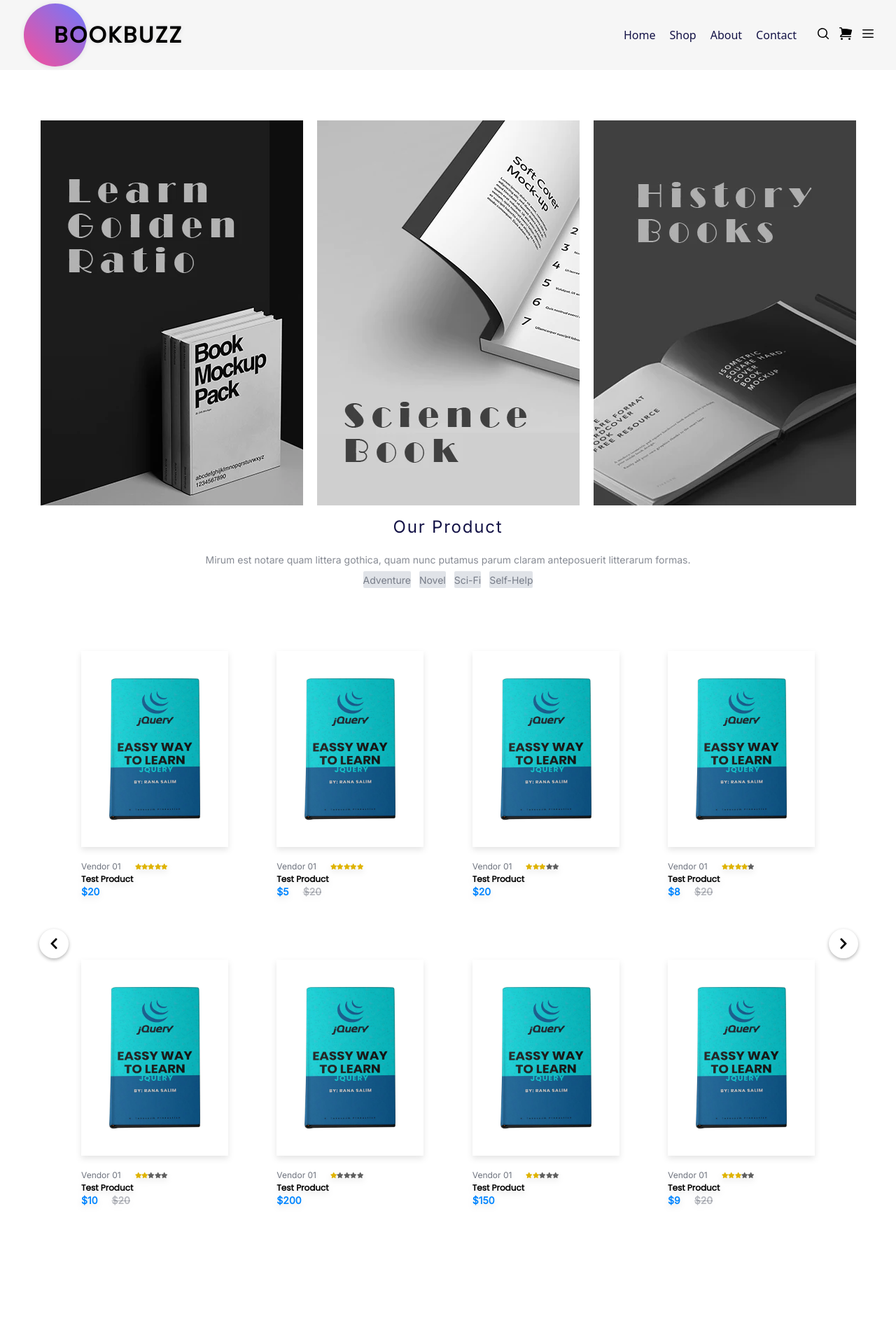
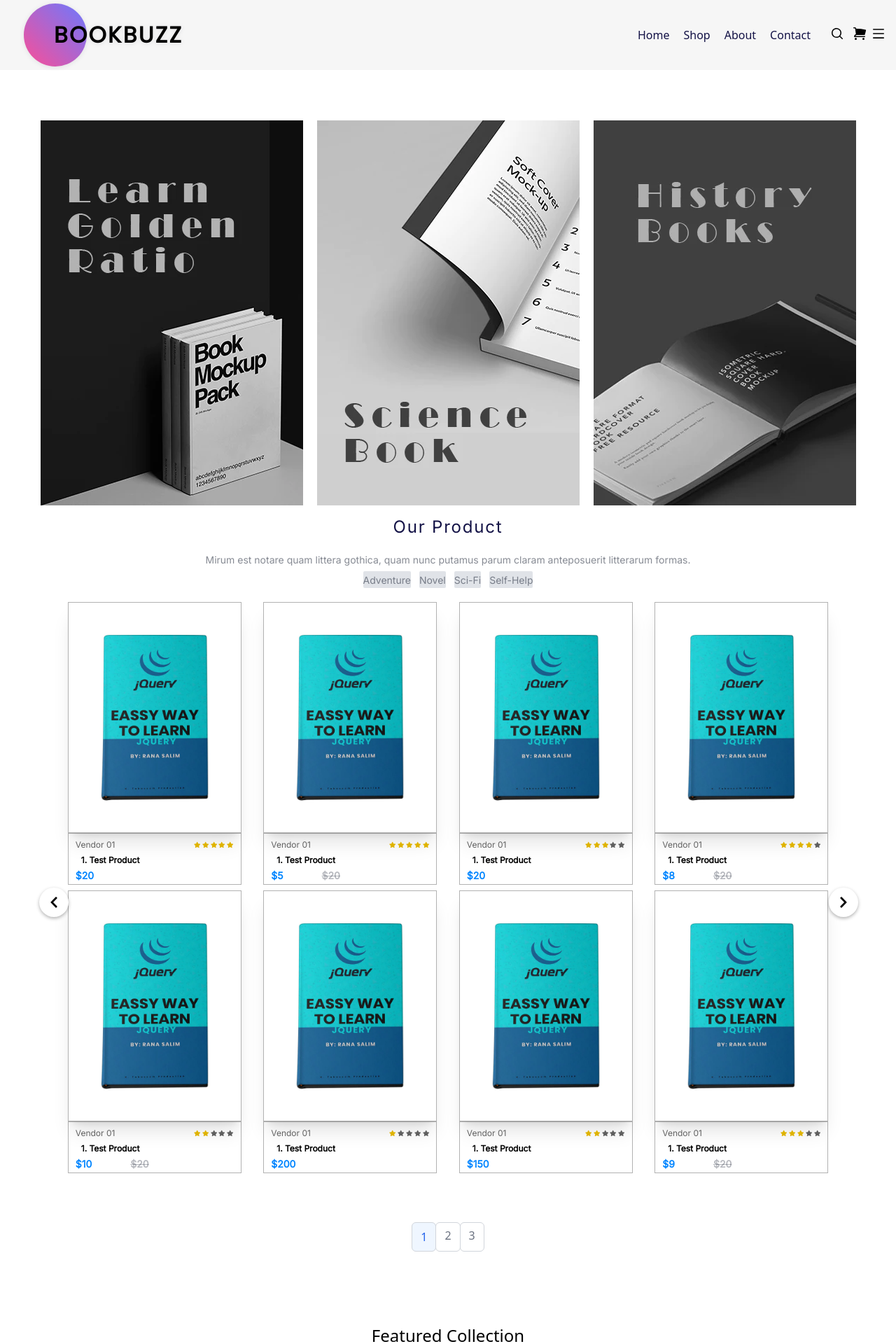
Before and after one commit to ardy-yusuf-wibawa/React-Bookbuzz, a React (Create React App) app: page / in a window 1280 px wide. Shown: the top 1920 px of the page at 70% size. Built offline with nearby package versions, Linux system fonts and the light colour scheme.

Commit message:
finishing for persentation part 2

```diff
--- a/package.json
+++ b/package.json
@@ -15,6 +15,7 @@
     "@types/node": "^16.18.16",
     "@types/react": "^18.0.28",
     "@types/react-dom": "^18.0.11",
+    "axios": "^1.3.4",
     "feather-icons-react": "^0.6.2",
     "react": "^18.2.0",
     "react-dom": "^18.2.0",
--- a/src/Data.json
+++ b/src/Data.json
@@ -3,14 +3,14 @@
     "name": "Vendor 01",
     "img": "./img-book.png",
     "rating": 5,
-    "nameProduct": "Test Product",
+    "nameProduct": "1. Test Product",
     "price": 20
   },
   {
     "name": "Vendor 01",
     "img": "./img-book.png",
     "rating": 5,
-    "nameProduct": "Test Product",
+    "nameProduct": "1. Test Product",
     "price": 5,
     "discountPrice": 20
   },
@@ -18,14 +18,14 @@
     "name": "Vendor 01",
     "img": "./img-book.png",
     "rating": 3,
-    "nameProduct": "Test Product",
+    "nameProduct": "1. Test Product",
     "price": 20
   },
   {
     "name": "Vendor 01",
     "img": "./img-book.png",
     "rating": 4,
-    "nameProduct": "Test Product",
+    "nameProduct": "1. Test Product",
     "price": 8,
     "discountPrice": 20
   },
@@ -33,7 +33,7 @@
     "name": "Vendor 01",
     "img": "./img-book.png",
     "rating": 2,
-    "nameProduct": "Test Product",
+    "nameProduct": "1. Test Product",
     "price": 10,
     "discountPrice": 20
   },
@@ -41,21 +41,21 @@
     "name": "Vendor 01",
     "img": "./img-book.png",
     "rating": 1,
-    "nameProduct": "Test Product",
+    "nameProduct": "1. Test Product",
     "price": 200
   },
   {
     "name": "Vendor 01",
     "img": "./img-book.png",
     "rating": 2,
-    "nameProduct": "Test Product",
+    "nameProduct": "1. Test Product",
     "price": 150
   },
   {
     "name": "Vendor 01",
     "img": "./img-book.png",
     "rating": 3,
-    "nameProduct": "Test Product",
+    "nameProduct": "1. Test Product",
     "price": 9,
     "discountPrice": 20
   },
@@ -63,7 +63,7 @@
     "name": "Vendor 01",
     "img": "./img-book.png",
     "rating": 4,
-    "nameProduct": "Test Product",
+    "nameProduct": "1. Test Product",
     "price": 7,
     "discountPrice": 20
   },
@@ -71,14 +71,14 @@
     "name": "Vendor 01",
     "img": "./img-book.png",
     "rating": 5,
-    "nameProduct": "Test Product",
+    "nameProduct": "1. Test Product",
     "price": 20
   },
   {
     "name": "Vendor 01",
     "img": "./img-book.png",
     "rating": 2,
-    "nameProduct": "Test Product",
+    "nameProduct": "1. Test Product",
     "price": 12,
     "discountPrice": 20
   },
@@ -86,14 +86,14 @@
     "name": "Vendor 01",
     "img": "./img-book.png",
     "rating": 3,
-    "nameProduct": "Test Product",
+    "nameProduct": "1. Test Product",
     "price": 28
   },
   {
     "name": "Vendor 01",
     "img": "./img-book.png",
     "rating": 4,
-    "nameProduct": "Test Product",
+    "nameProduct": "1. Test Product",
     "price": 17,
     "discountPrice": 20
   },
@@ -101,7 +101,7 @@
     "name": "Vendor 01",
     "img": "./img-book.png",
     "rating": 5,
-    "nameProduct": "Test Product",
+    "nameProduct": "1. Test Product",
     "price": 5,
     "discountPrice": 20
   },
@@ -109,14 +109,14 @@
     "name": "Vendor 01",
     "img": "./img-book.png",
     "rating": 1,
-    "nameProduct": "Test Product",
+    "nameProduct": "1. Test Product",
     "price": 20
   },
   {
     "name": "Vendor 01",
     "img": "./img-book.png",
     "rating": 2,
-    "nameProduct": "Test Product",
+    "nameProduct": "1. Test Product",
     "price": 12,
     "discountPrice": 20
   },
@@ -124,14 +124,14 @@
     "name": "Vendor 01",
     "img": "./img-book.png",
     "rating": 2,
-    "nameProduct": "Test Product",
+    "nameProduct": "1. Test Product",
     "price": 20
   },
   {
     "name": "Vendor 01",
     "img": "./img-book.png",
     "rating": 1,
-    "nameProduct": "Test Product",
+    "nameProduct": "1. Test Product",
     "price": 10,
     "discountPrice": 20
   },
@@ -139,7 +139,7 @@
     "name": "Vendor 01",
     "img": "./img-book.png",
     "rating": 3,
-    "nameProduct": "Test Product",
+    "nameProduct": "1. Test Product",
     "price": 15,
     "discountPrice": 20
   },
@@ -147,7 +147,7 @@
     "name": "Vendor 01",
     "img": "./img-book.png",
     "rating": 2,
-    "nameProduct": "Test Product",
+    "nameProduct": "1. Test Product",
     "price": 13,
     "discountPrice": 20
   },
@@ -155,14 +155,14 @@
     "name": "Vendor 01",
     "img": "./img-book.png",
     "rating": 1,
-    "nameProduct": "Test Product",
+    "nameProduct": "1. Test Product",
     "price": 20
   },
   {
     "name": "Vendor 01",
     "img": "./img-book.png",
     "rating": 2,
-    "nameProduct": "Test Product",
+    "nameProduct": "1. Test Product",
     "price": 10,
     "discountPrice": 20
   },
@@ -170,7 +170,7 @@
     "name": "Vendor 01",
     "img": "./img-book.png",
     "rating": 1,
-    "nameProduct": "Test Product",
+    "nameProduct": "1. Test Product",
     "price": 20
   }
 ]
--- a/src/components/featuredProductWrapper.tsx
+++ b/src/components/featuredProductWrapper.tsx
@@ -17,11 +17,11 @@
           </p>
         </div>
 
-        <div className='flex flex-wrap gap-[30px] mx-[179px] mb-[106px] '>
+        <div className='flex flex-wrap gap-[30px] mx-[179px] mb-[106px] items-center justify-center '>
           {List.map((v, i) => {
             return (
               <Product
-                key={i}
+              key={i}
                 name={v.name}
                 category={v.category}
                 price={v.price}
--- a/src/components/lib/contentData.tsx
+++ b/src/components/lib/contentData.tsx
@@ -18,24 +18,28 @@
 }: ProductProps): JSX.Element => {
   return (
     <>
-      <div className='py-[30px] sm:px-5 sm:mb-0 sm:h-auto flex sm:justify-between justify-center flex-col h-[35vw] px-4 drop-shadow-[0_4px_4px_rgba(0,0,0,0.1)]'>
+      <div className='sm:h-auto flex justify-center items-center flex-col h-[35vw] w-full'>
+        <div className='items-center flex justify-center'>
           <img
             alt={nameProduct}
             src={img}
-          width='248'
-          height='298'
-          className='sm:w-full h-auto sm:mb-5 w-[60%] mb-2.5 items-center'
+            className='shadow-xl items-center h-auto max-w-[248px] w-full border border-[rgba(0,0,0,0.3)]'
           />
-        <div className='flex'>
-          <a className='font-normal font-inter sm:text-[12px] text-[10px] text-slate-900/60 leading-4 pr-[20px]'>
+        </div>
+        <div className='border border-[rgba(0,0,0,0.3)] pt-2 px-[10px] max-w-[248px] w-full '>
+          <div className='flex justify-between'>
+            <a className='font-normal font-inter sm:text-[12px] text-[10px] text-[#000000]/60 leading-4'>
               {name}
             </a>
+            <div className='flex gap-[2.5px]'>
               {Array.from(Array(5), (_, i) => (
                 <svg
                   key={i}
                   stroke='#DFB300'
                   fill={
-                i < rating ? '#DFB300' : '#5F5F5F'
+                    i < rating
+                      ? '#DFB300'
+                      : '#5F5F5F'
                   }
                   strokeWidth='0'
                   viewBox='0 0 576 512'
@@ -46,11 +50,12 @@
                 </svg>
               ))}
             </div>
+          </div>
 
-        <span className='font-bold font-poppins sm:text-[12px] text-[10px] leading-5'>
+          <span className='font-extrabold p-2 font-inter  sm:text-[12px] text-[10px] leading-5'>
             {nameProduct}
           </span>
-        <div className='gap-5 flex'>
+          <div className='py-1 gap-[55px] flex'>
             <span className='font-bold font-inter sm:text-[14px] text-[10px] leading-4 text-[#0085FF]'>
               ${price}
             </span>
@@ -65,6 +70,7 @@
             )}
           </div>
         </div>
+      </div>
     </>
   )
 }
--- /dev/null
+++ b/src/components/lib/hamburgerBar.tsx
@@ -0,0 +1,159 @@
+import React, {
+  useState,
+  useEffect,
+  useRef
+} from 'react'
+
+import { Link } from 'react-router-dom'
+
+const HamburgerBar = (): React.ReactElement => {
+  const buttonRef =
+    useRef<HTMLButtonElement>(null)
+  const [isOpen, setIsOpen] = useState(false)
+
+  useEffect(() => {
+    const handleClickOutside = (
+      event: MouseEvent
+    ): void => {
+      if (
+        buttonRef.current != null &&
+        'contains' in buttonRef.current &&
+        !buttonRef.current.contains(
+          event.target as Node
+        )
+      ) {
+        setIsOpen(false)
+      }
+    }
+
+    window.addEventListener(
+      'click',
+      handleClickOutside
+    )
+    return () => {
+      window.removeEventListener(
+        'click',
+        handleClickOutside
+      )
+    }
+  }, [buttonRef])
+
+  const handleToggle = (): void => {
+    setIsOpen(!isOpen)
+  }
+
+  return (
+    <div>
+      <div className='block absolute right-[15px] '>
+        <button
+          className='flex navbar-burger'
+          onClick={handleToggle}
+          ref={buttonRef}>
+          <svg
+            className='text-xl  '
+            stroke='#ff2800'
+            fill='#000000'
+            strokeWidth='0'
+            viewBox='0 0 1024 1024'
+            height='1em'
+            width='1em'
+            xmlns='http://www.w3.org/2000/svg'>
+            <path
+              d='M904 160H120c-4.4 0-8 3.6-8 8v64c0 4.4 3.6 8 8 8h784c4.4 0 8-3.6 8-8v-64c0-4.4-3.6-8-8-8zm0
+                              624H120c-4.4 0-8 3.6-8 8v64c0 4.4 3.6 8 8 8h784c4.4 0 8-3.6 8-8v-64c0-4.4-3.6-8-8-8zm0-312H120c-4.4 0-8
+                              3.6-8 8v64c0 4.4 3.6 8 8 8h784c4.4 0 8-3.6 8-8v-64c0-4.4-3.6-8-8-8z'></path>
+          </svg>
+        </button>
+      </div>
+
+      <div>
+        <div
+          className={`navbar-menu relative  ${
+            isOpen ? '' : 'hidden'
+          }`}>
+          <div className='navbar-backdrop fixed inset-0 bg-slate-800 opacity-25'></div>
+          <nav className='z-[9999] fixed top-0 left-0 bottom-0 flex flex-col w-5/6 max-w-sm py-6 px-6 bg-white border-r overflow-y-auto'>
+            <div className='flex items-center mb-8'>
+              <Link
+                to='#'
+                className='mr-auto'>
+                <span>BOOKBUZZ</span>
+              </Link>
+
+              <button
+                className='navbar-close'
+                onClick={handleToggle}>
+                <svg
+                  className='h-6 w-6 cursor-pointer text-rose-800'
+                  xmlns='http://www.w3.org/2000/svg'
+                  fill='none'
+                  viewBox='0 0 24 24'
+                  stroke='currentColor'>
+                  <path
+                    strokeLinecap='round'
+                    strokeLinejoin='round'
+                    strokeWidth='2'
+                    d='M6 18L18 6M6 6l12 12'></path>
+                </svg>
+              </button>
+            </div>
+            <div>
+              <ul>
+                <li className='mb-1'>
+                  <Link
+                    to='/signup'
+                    className='block p-4 text-sm font-semibold text-red-400
+                                  hover:bg-red-50 hover:text-red-600 rounded'>
+                    Sign Up
+                  </Link>
+                </li>
+                <li className='mb-1'>
+                  <Link
+                    to='/login'
+                    className='block p-4 text-sm font-semibold text-red-400
+                                  hover:bg-red-50 hover:text-red-600 rounded'>
+                    Login
+                  </Link>
+                </li>
+                <li className='mb-1'>
+                  <Link
+                    to='/'
+                    className='block p-4 text-sm font-semibold text-red-400
+                                  hover:bg-red-50 hover:text-red-600 rounded'>
+                    Home
+                  </Link>
+                </li>
+                <li className='mb-1'>
+                  <Link
+                    to='/'
+                    className='block p-4 text-sm font-semibold text-red-400
+                                  hover:bg-red-50 hover:text-red-600 rounded'>
+                    Shop
+                  </Link>
+                </li>
+                <li className='mb-1'>
+                  <Link
+                    to='/about'
+                    className='block p-4 text-sm font-semibold text-red-400
+                                  hover:bg-red-50 hover:text-red-600 rounded'>
+                    About
+                  </Link>
+                </li>
+                <li className='mb-1'>
+                  <Link
+                    to='/contact'
+                    className='block p-4 text-sm font-semibold text-red-400
+                                  hover:bg-red-50 hover:text-red-600 rounded'>
+                    Contact
+                  </Link>
+                </li>
+              </ul>
+            </div>
+          </nav>
+        </div>
+      </div>
+    </div>
+  )
+}
+
+export default HamburgerBar
--- /dev/null
+++ b/src/components/lib/pagination.tsx
@@ -0,0 +1,45 @@
+import React from 'react'
+
+interface Props {
+  currentPage: number
+  totalPages: number
+  onPageChange: (pageNumber: number) => void
+}
+
+function Pagination({
+  currentPage,
+  totalPages,
+  onPageChange
+}: Props): React.ReactElement {
+  const pageNumbers = Array.from(
+    { length: totalPages },
+    (_, i) => i + 1
+  )
+
+  const handlePageClick = (
+    pageNumber: number
+  ): void => {
+    onPageChange(pageNumber)
+  }
+
+  return (
+    <ul className='inline-flex -space-x-px'>
+      {pageNumbers.map((pageNumber) => (
+        <li
+          key={pageNumber}
+          className={`px-3 py-2 rounded-md cursor-pointer ${
+            pageNumber === currentPage
+              ? ' text-blue-600 border border-gray-300 bg-blue-50 hover:bg-blue-100 hover:text-blue-700  '
+              : ' leading-tight text-gray-500 bg-white border border-gray-300 hover:bg-gray-100 hover:text-gray-700 '
+          }`}
+          onClick={() => {
+            handlePageClick(pageNumber)
+          }}>
+          {pageNumber}
+        </li>
+      ))}
+    </ul>
+  )
+}
+
+export default Pagination
--- a/src/components/navBar.tsx
+++ b/src/components/navBar.tsx
@@ -2,6 +2,7 @@
 import { Link } from 'react-router-dom'
 import '@fontsource/montserrat-alternates/900-italic.css'
 import '@fontsource/poppins'
+import HamburgerBar from './lib/hamburgerBar'
 
 function NavBar(): React.ReactElement {
   return (
@@ -71,21 +72,7 @@
               <path d='M1 1.75A.75.75 0 011.75 1h1.628a1.75 1.75 0 011.734 1.51L5.18 3a65.25 65.25 0 0113.36 1.412.75.75 0 01.58.875 48.645 48.645 0 01-1.618 6.2.75.75 0 01-.712.513H6a2.503 2.503 0 00-2.292 1.5H17.25a.75.75 0 010 1.5H2.76a.75.75 0 01-.748-.807 4.002 4.002 0 012.716-3.486L3.626 2.716a.25.25 0 00-.248-.216H1.75A.75.75 0 011 1.75zM6 17.5a1.5 1.5 0 11-3 0 1.5 1.5 0 013 0zM15.5 19a1.5 1.5 0 100-3 1.5 1.5 0 000 3z' />
             </svg>
           </Link>
-          <Link
-            to='#'
-            id='hamburger-menu'>
-            <svg
-              xmlns='http://www.w3.org/2000/svg'
-              viewBox='0 0 20 20'
-              fill='currentColor'
-              className='w-5 h-5'>
-              <path
-                fillRule='evenodd'
-                d='M2 4.75A.75.75 0 012.75 4h14.5a.75.75 0 010 1.5H2.75A.75.75 0 012 4.75zM2 10a.75.75 0 01.75-.75h14.5a.75.75 0 010 1.5H2.75A.75.75 0 012 10zm0 5.25a.75.75 0 01.75-.75h14.5a.75.75 0 010 1.5H2.75a.75.75 0 01-.75-.75z'
-                clipRule='evenodd'
-              />
-            </svg>
-          </Link>
+          <HamburgerBar />
         </div>
       </div>
     </section>
--- a/src/components/productContent.tsx
+++ b/src/components/productContent.tsx
@@ -3,20 +3,34 @@
 import '@fontsource/inter'
 import Data from '../Data.json'
 import ContentData from './lib/contentData'
+import Pagination from './lib/pagination'
 
 function ProductContent(): React.ReactElement {
-  const [start, setStart] = useState(0)
-  const [end, setEnd] = useState(8)
+  const [currentPage, setCurrentPage] =
+    useState(1)
+  const itemsPerPage = 8
 
-  const handleNext = (): void => {
-    setStart(start + 8)
-    setEnd(end + 8)
+  const handlePageChange = (
+    pageNumber: number
+  ): void => {
+    setCurrentPage(pageNumber)
   }
 
   const handlePrev = (): void => {
-    setStart(start - 8)
-    setEnd(end - 8)
+    setCurrentPage((prevPage) => prevPage - 1)
   }
+
+  const handleNext = (): void => {
+    setCurrentPage((prevPage) => prevPage + 1)
+  }
+
+  const startIndex =
+    (currentPage - 1) * itemsPerPage
+  const endIndex = startIndex + itemsPerPage
+
+  const totalPages = Math.ceil(
+    Data.length / itemsPerPage
+  )
 
   return (
     <>
@@ -29,18 +43,18 @@
         </span>
       </section>
       {/* Text */}
-      <div
+      <span
         className='flex justify-center font-inter text-[14px] text-center p-2
         leading-[17px] text-slate-900/50'>
         Mirum est notare quam littera gothica,
         quam nunc putamus parum claram
         anteposuerit litterarum formas.
-      </div>
+      </span>
       {/* menubar */}
       <section className='flex items-center relative justify-center '>
         <button className='relative'>
           <ul className='flex items-center relative gap-3'>
-            <li className='p-0 rounded-sm text-slate-900/50 bg-slate-500/20'>
+            <li className='rounded-sm text-slate-900/50 bg-slate-500/20'>
               <a
                 href='index.html'
                 className='font-inter text-[14px] leading-[17px]'>
@@ -72,17 +86,15 @@
         </button>
       </section>
       {/* // <!-- carousel --> */}
-      <section className='py-10 relative container mx-auto lg:w-[90%] px-4 w-full'>
-        <div
-          className='container mx-auto grid px-4 w-full
-          sm:grid-cols-4 sm:gap-[2.3vw] grid-cols-2 gap-y-[60px] gap-[4vw]'>
+      <section className='relative container mx-auto lg:w-[90%] px-4 w-full'>
+        <div className='mx-auto flex px-4 w-full'>
           <div className='z-10 flex w-full'>
             <button
               className='invisible sm:visible flex items-center justify-center
              bg-white rounded-full shadow-[0_2px_5px_-0px_rgba(0,0,0,0.3)]
               absolute top-[50%] w-[42px] h-[42px] -left-[0.6vw]'
               onClick={handlePrev}
-              disabled={start === 0}>
+              disabled={currentPage === 1}>
               <svg
                 stroke='currentColor'
                 fill='currentColor'
@@ -101,7 +113,9 @@
              bg-white rounded-full shadow-[0_2px_5px_-0px_rgba(0,0,0,0.3)]
               absolute top-[50%] w-[42px] h-[42px] -right-[0.8vw]'
               onClick={handleNext}
-              disabled={end >= Data.length}>
+              disabled={
+                currentPage === totalPages
+              }>
               <svg
                 stroke='currentColor'
                 fill='currentColor'
@@ -116,8 +130,8 @@
             </button>
           </div>
         </div>
-        <div className='container mx-auto grid px-4 w-full sm:py-[20px] sm:grid-cols-4 sm:gap-[2.3vw] pt-10 pb-10 grid-cols-2 gap-y-[60px] gap-[4vw]'>
-          {Data.slice(start, end).map(
+        <div className='container mx-auto grid px-4 w-full sm:py-[20px] lg:grid-cols-4 sm:gap-y-[1vh] pt-[200px] pb-10 grid-cols-1 gap-y-[300px] gap-[30px]'>
+          {Data.slice(startIndex, endIndex).map(
             (value, index) => {
               return (
                 <ContentData
@@ -136,6 +150,13 @@
           )}
         </div>
       </section>
+      <div className='pt-[120px] md:pt-[50px] items-center justify-center flex'>
+        <Pagination
+          currentPage={currentPage}
+          totalPages={totalPages}
+          onPageChange={handlePageChange}
+        />
+      </div>
     </>
   )
 }
--- a/src/list.json
+++ b/src/list.json
@@ -1,18 +1,4 @@
 [
-    {
-        "name" : "vendor 01",
-        "category" : "1. Test Product",
-        "price" : "$20.00",
-        "img" : "./book1.png",
-        "star" : "./star.svg"
-    },
-    {
-        "name" : "vendor 01",
-        "category" : "1. Test Product",
-        "price" : "$20.00",
-        "img" : "./book1.png",
-        "star" : "./star.svg"
-    },
     {
         "name" : "vendor 01",
         "category" : "1. Test Product",
--- a/src/pages/About.tsx
+++ b/src/pages/About.tsx
@@ -1,11 +1,14 @@
 import React from 'react'
+import NavBar from '../components/navBar'
+import Footer from '../components/Footer'
 
 const AboutUs = (): React.ReactElement => {
   return (
     <div className=''>
+      <NavBar />
       {/* About Us */}
       <div className=' md:flex items-center justify-center'>
-        <div className='flex flex-col items-center justify-center w-[1440px] h-[273px] p-[] bg-[#F6F6F6]'>
+        <div className='flex flex-col items-center justify-center w-full h-[273px] p-[] bg-[#F6F6F6]'>
           <h2 className='flex items-center justify-center font-bold text-4xl mb-2'>
             About Us
           </h2>
@@ -112,6 +115,7 @@
           quarta decima et quinta decima.
         </p>
       </div>
+      <Footer/>
     </div>
   )
 }
--- a/src/pages/logIn.tsx
+++ b/src/pages/logIn.tsx
@@ -55,7 +55,7 @@
                           className="after:content-['*'] after:text-red-500 font-inter font-medium text-[14px] leading-5 text-[#344054] w-[97px] h-[20px]">
                           Password
                         </label>
-                        <form>
+
                         <input
                           type='password'
                           name='user_password'
@@ -67,8 +67,8 @@
                           invalid:border-pink-500 invalid:text-pink-600
                           focus:invalid:border-pink-500 focus:invalid:ring-pink-500'
                         />
-                        </form>
-                        <span className='w-full  lg:w-[360px] h-[20px] font-inter font-normal text-[14px] leading-5 text-[#667085]'>
+
+                        <span className='w-full lg:w-[360px] h-[20px] font-inter font-normal text-[14px] leading-5 text-[#667085]'>
                           Must be at least 8
                           characters.
                         </span>
```
Also changed, not shown: src/pages/ContactUs.tsx (+5 -3 lines), 1 other file (tests, documents, lock files or other folders). Lines whose indentation alone changed are shown as unchanged.
